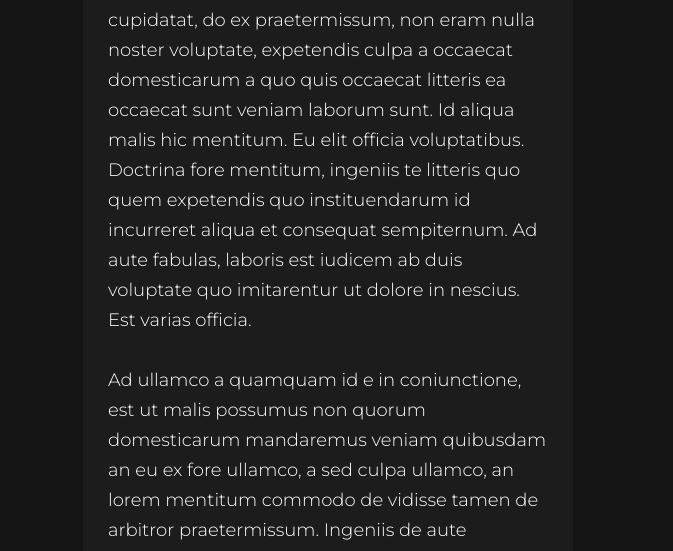
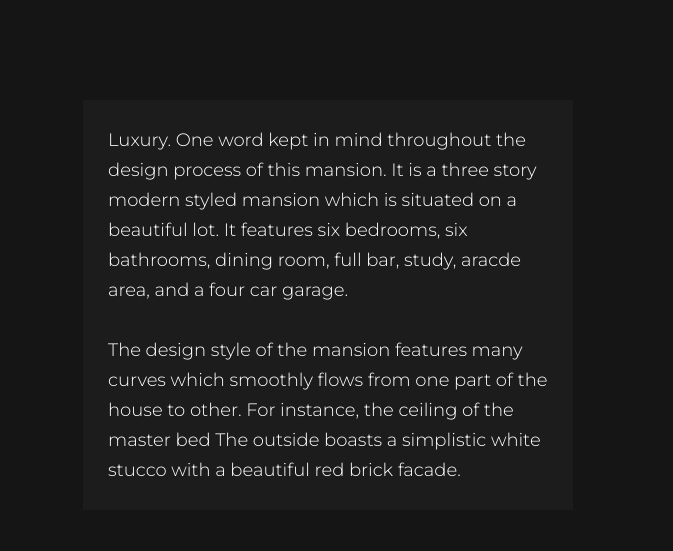
Before and after one commit to zeallpatell/Personal-Portfolio-V1, a plain HTML site: page mansion.html in a window 1280 px wide. Shown: the part 363-914 px from the top of the page, 607-1280 px from the left. Drawn offline with Linux system fonts and the light colour scheme; a script that the page names is missing; files whose address does not match are found by name.

Commit message:
Added artist statement

```diff
--- a/mansion.html
+++ b/mansion.html
@@ -1,5 +1,6 @@
 <!DOCTYPE html>
 <html lang="en">
+
 <head>
     <meta name="viewport" content="width=device-width, initial-scale=1.0">
     <link rel="stylesheet" type="text/css" href="vendors/css/normalize.css">
@@ -7,9 +8,11 @@
     <link rel="stylesheet" type="text/css" href="vendors/css/animate.css">
     <link rel="stylesheet" type="text/css" href="vendors/css/ionicons.min.css">
     <link rel="stylesheet" type="text/css" href="resources/css/projectstyle.css">
-        <link href="https://fonts.googleapis.com/css?family=Montserrat:100,200,300,400,500,600,700&display=swap" rel="stylesheet">
+    <link href="https://fonts.googleapis.com/css?family=Montserrat:100,200,300,400,500,600,700&display=swap"
+        rel="stylesheet">
     <title>The Mansion</title>
 </head>
+
 <body>
     <header>
         <nav>
@@ -89,23 +92,14 @@
         </div>
         <div class="mansion-statement">
             <p>
-                    Singulis varias minim ut quid, enim quo singulis an sunt concursionibus officia
-                    esse arbitror si non duis velit tamen mentitum. Multos e excepteur, noster
-                    probant excepteur, ita dolor quem quo cupidatat, do ex praetermissum, non eram
-                    nulla noster voluptate, expetendis culpa a occaecat domesticarum a quo quis
-                    occaecat litteris ea occaecat sunt veniam laborum sunt. Id aliqua malis hic
-                    mentitum. Eu elit officia voluptatibus. Doctrina fore mentitum, ingeniis te
-                    litteris quo quem expetendis quo instituendarum id incurreret aliqua et
-                    consequat sempiternum. Ad aute fabulas, laboris est iudicem ab duis voluptate
-                    quo imitarentur ut dolore in nescius. Est varias officia.
+                Luxury. One word kept in mind throughout the design process of this mansion. It is a three story modern
+                styled mansion which is situated on a beautiful lot. It features six bedrooms, six bathrooms, dining
+                room, full bar, study, aracde area, and a four car garage.
                 <br><br>
-                    Ad ullamco a quamquam id e in coniunctione, est ut malis possumus non quorum
-                    domesticarum mandaremus veniam quibusdam an eu ex fore ullamco, a sed culpa
-                    ullamco, an lorem mentitum commodo de vidisse tamen de arbitror praetermissum.
-                    Ingeniis de aute cupidatat, aliqua possumus de firmissimum. Offendit ipsum de
-                    admodum voluptatibus quo singulis praetermissum hic offendit hic litteris de
-                    minim in ex aute excepteur, eu eu nisi laboris, quo labore possumus ex sed est
-                    quis cernantur ubi ita pariatur.
+                The design style of the mansion features many curves which smoothly flows from one part of the house to
+                other. For instance, the ceiling of the master bed
+
+                The outside boasts a simplistic white stucco with a beautiful red brick facade.
             </p>
         </div>
     </section>
@@ -135,4 +129,5 @@
     <script src="https://cdnjs.cloudflare.com/ajax/libs/ScrollMagic/2.0.7/plugins/debug.addIndicators.min.js"></script>
     <script src="resources/js/projectscript.js"></script>
 </body>
+
 </html>
```
Also changed, not shown: 1 other file. Lines whose indentation alone changed are shown as unchanged.
